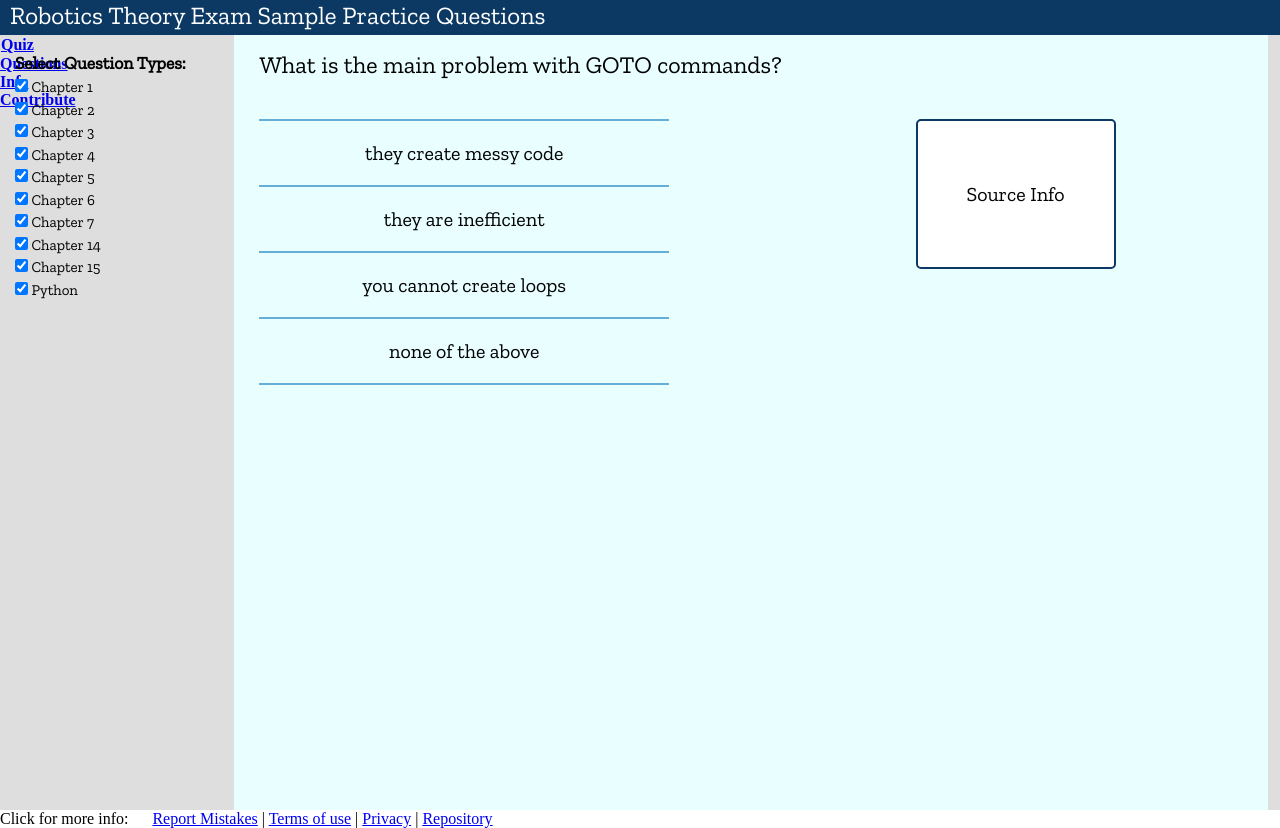
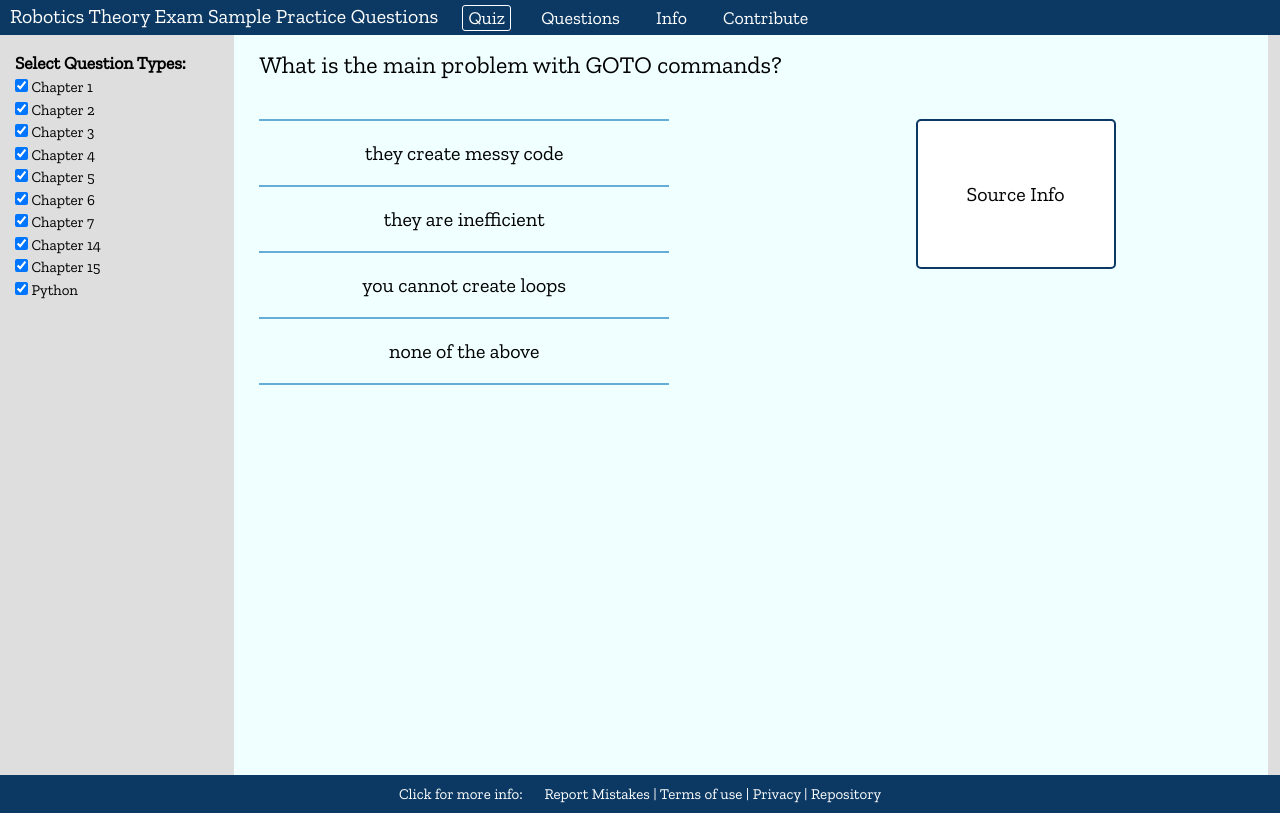
Before and after one commit to PolynomialPals/RTESPQ, a plain HTML site: page index.html in a window 1280 px wide. Drawn offline with nearby package versions, Linux system fonts and the light colour scheme.

Commit message:
Add files via upload

```diff
--- a/stylesheet.css
+++ b/stylesheet.css
@@ -8,14 +8,18 @@
     outline: 0;
 }
 
+a {
+    text-decoration: none;
+    color: inherit;
+}
 
 h1 {
     font-family: "Zilla Slab", "Inconsolata", "Helvetica", "Arial", sans-serif;
     color: white;
     font-weight: normal;
-    margin: 0px 0px 5px 10px;
-    font-size: 25px;
-
+    margin: auto 10px;
+    font-size: 20px;
+    line-height: 100%;
 }
 
 #header {
@@ -24,12 +28,54 @@ h1 {
     background-color: #0b3963;
     width: 100%;
     height: 35px;
+    line-height: 30px;
 }
 
 body {
     margin: 0px;
     padding: 0px;
 }
+
+.header-row {
+    display: inline-block;
+    vertical-align: middle;
+}
+
+.page-links {
+    color: white;
+    font-family: "Zilla Slab", "Inconsolata", "Helvetica", "Arial", sans-serif;
+    font-size: 18px;
+    border-radius: 3px;
+    border: solid 1px transparent;
+    margin: 2px 10px;
+    padding: 3px 5px;
+    font-weight: 300;
+    line-height: 100%;
+    position: relative;
+    top: 2px;
+
+}
+
+.page-links:hover {
+    border: solid 1px white;
+}
+
+#footer {
+    min-height: 35px;
+    background-color: #0b3963;
+}
+
+#footer-text {
+    color: white;
+    font-family: "Zilla Slab", "Inconsolata", "Helvetica", "Arial", sans-serif;
+    font-size: 15px;
+    text-align: center;
+    padding: 10px 0px;
+    margin: 0px auto;
+}
+
+
+/*///////////////////////////////////////*/
 
 #left-col {
     margin: 0px;
@@ -41,18 +87,18 @@ body {
 
 #main-section {
     background-color: rgb(222, 222, 222);
-    min-height: calc(100vh - 35px);
+    min-height: calc(100vh - 70px);
 }
 
 #content {
     margin: 0px;
     padding: 5px;
-    background-color: rgb(233, 255, 255);
+    background-color: rgb(240, 255, 255);
     display: inline-block;
     vertical-align: top;
     width: 80%;
     height: max-content;
-    min-height: calc(100vh - 35px);
+    min-height: calc(100vh - 70px);
     font-family: "Zilla Slab", "Inconsolata", "Helvetica", "Arial", sans-serif;
 }
 
@@ -84,7 +130,7 @@ body {
     font-size: 20px;
     display: inline-block;
     vertical-align: middle;
-    background-color: #E9FFFF;
+    background-color: rgb(240, 255, 255);
     font-family: "Zilla Slab", "Inconsolata", "Helvetica", "Arial", sans-serif;
 }
 
```
